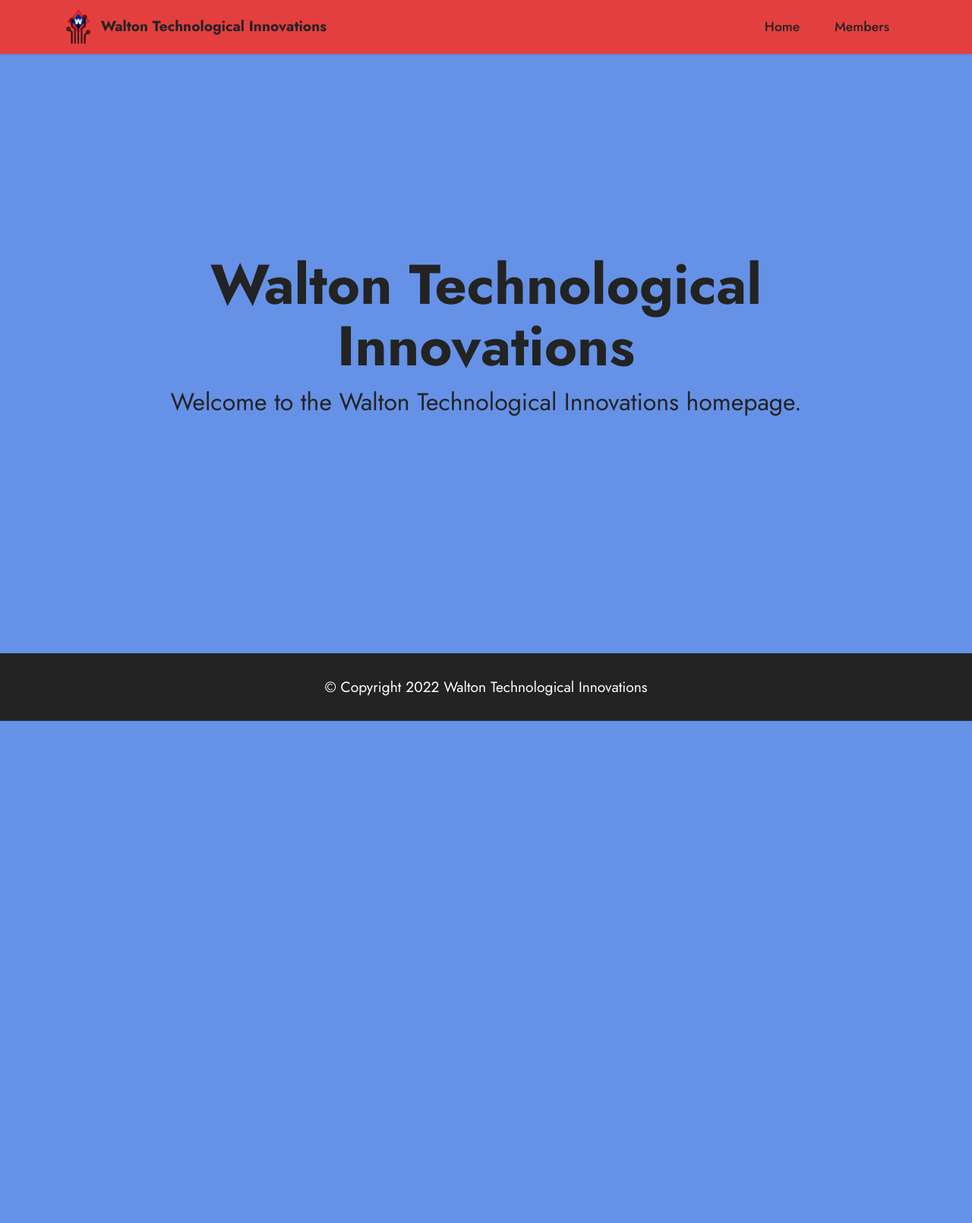
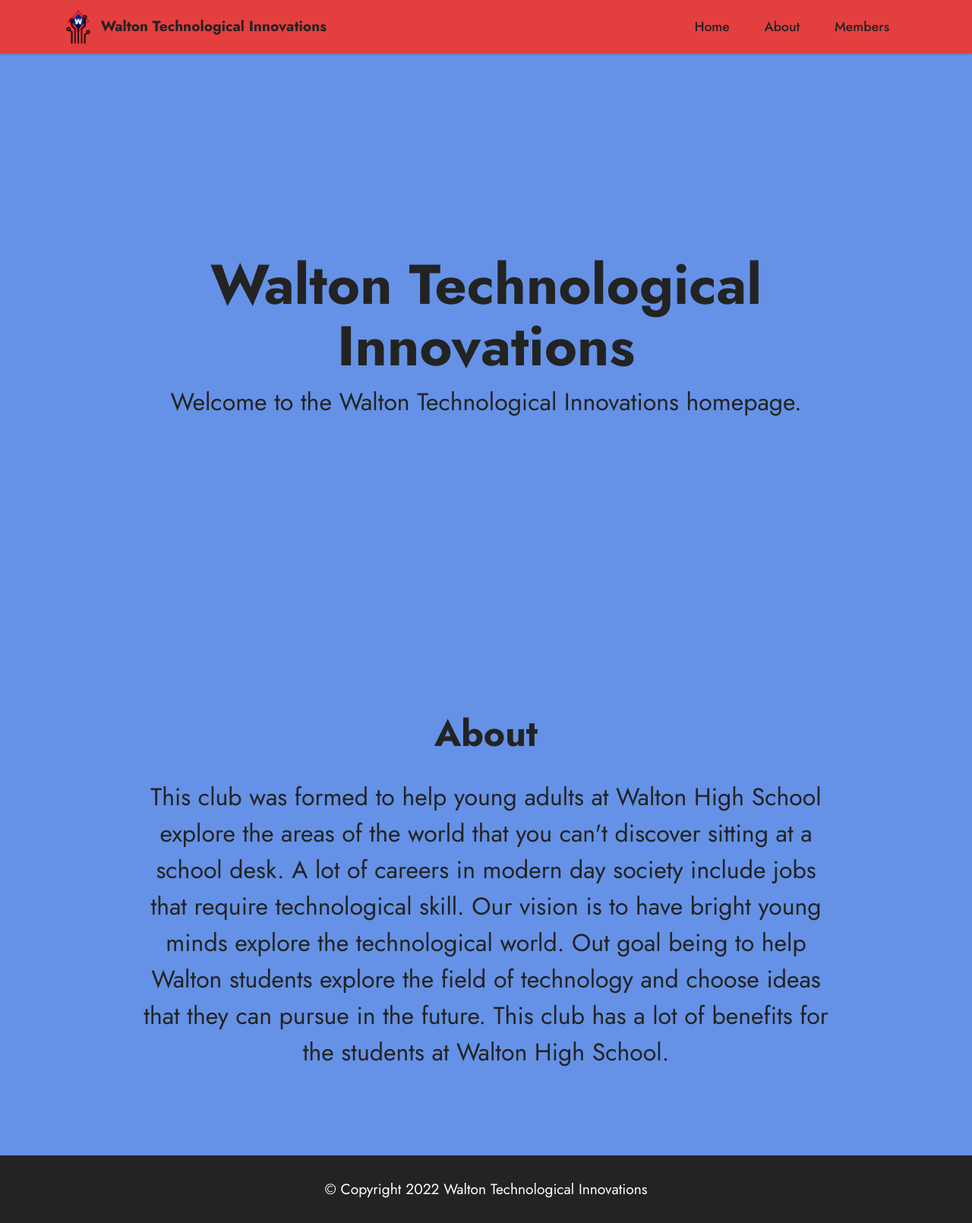
Before and after one commit to MitchellPeck/waltonti, a PHP site: page / in a window 1280 px wide. Shown: the whole page at 76% size. Before the commit the page ends 949 px from the top, so only its background shows below. Run offline with PHP 8.4, Linux system fonts and the light colour scheme.

Commit message:
1522-020922

```diff
--- a/account.html
+++ b/account.html
@@ -48,7 +48,7 @@
                 </div>
             </button>
             <div class="collapse navbar-collapse" id="navbarSupportedContent">
-                <ul class="navbar-nav nav-dropdown nav-right" data-app-modern-menu="true"><li class="nav-item"><a class="nav-link link text-black display-4" href="index.html">Home</a></li><li class="nav-item"><a class="nav-link link text-black text-primary display-4" href="members.html" aria-expanded="false">Members</a></li></ul>
+                <ul class="navbar-nav nav-dropdown nav-right" data-app-modern-menu="true"><li class="nav-item"><a class="nav-link link text-black display-4" href="index.html">Home</a></li><li class="nav-item"><a class="nav-link link text-black text-primary display-4" href="index.html#about">About</a></li><li class="nav-item"><a class="nav-link link text-black text-primary display-4" href="members.html" aria-expanded="false">Members</a></li></ul>
 
 
             </div>
--- a/assets/mobirise/css/mbr-additional.css
+++ b/assets/mobirise/css/mbr-additional.css
@@ -1054,6 +1054,11 @@ a {
   text-align: center;
   color: #232323;
 }
+.cid-sWYC1HkD74 {
+  padding-top: 5rem;
+  padding-bottom: 5rem;
+  background-color: #6592e6;
+}
 .cid-sWMMIug7O2 {
   padding-top: 30px;
   padding-bottom: 30px;
--- a/index.html
+++ b/index.html
@@ -48,7 +48,7 @@
                 </div>
             </button>
             <div class="collapse navbar-collapse" id="navbarSupportedContent">
-                <ul class="navbar-nav nav-dropdown nav-right" data-app-modern-menu="true"><li class="nav-item"><a class="nav-link link text-black display-4" href="index.html">Home</a></li><li class="nav-item"><a class="nav-link link text-black text-primary display-4" href="members.html" aria-expanded="false">Members</a></li></ul>
+                <ul class="navbar-nav nav-dropdown nav-right" data-app-modern-menu="true"><li class="nav-item"><a class="nav-link link text-black display-4" href="index.html">Home</a></li><li class="nav-item"><a class="nav-link link text-black text-primary display-4" href="index.html#about">About</a></li><li class="nav-item"><a class="nav-link link text-black text-primary display-4" href="members.html" aria-expanded="false">Members</a></li></ul>
 
 
             </div>
@@ -66,6 +66,22 @@
             <div class="col-12">
                 <h3 class="mbr-section-title mbr-white mbr-fonts-style display-1"><strong>Walton Technological Innovations</strong></h3>
                 <p class="mbr-text mbr-fonts-style mbr-white mb-4 display-5">Welcome to the Walton Technological Innovations homepage.</p>
+            </div>
+        </div>
+    </div>
+</section>
+
+<section data-bs-version="5.1" class="content4 cid-sWYC1HkD74" id="about">
+
+
+    <div class="container">
+        <div class="row justify-content-center">
+            <div class="title col-md-12 col-lg-10">
+                <h3 class="mbr-section-title mbr-fonts-style align-center mb-4 display-2">
+                    <strong>About</strong></h3>
+                <h4 class="mbr-section-subtitle align-center mbr-fonts-style mb-4 display-5">
+                    This club was formed to help young adults at Walton High School explore the areas of the world that you can't discover sitting at a school desk. A lot of careers in modern day society include jobs that require technological skill. Our vision is to have bright young minds explore the technological world. Out goal being to help Walton students explore the field of technology and choose ideas that they can pursue in the future. This club has a lot of benefits for the students at Walton High School.</h4>
+
             </div>
         </div>
     </div>
--- a/login.html
+++ b/login.html
@@ -48,7 +48,7 @@
                 </div>
             </button>
             <div class="collapse navbar-collapse" id="navbarSupportedContent">
-                <ul class="navbar-nav nav-dropdown nav-right" data-app-modern-menu="true"><li class="nav-item"><a class="nav-link link text-black display-4" href="index.html">Home</a></li><li class="nav-item"><a class="nav-link link text-black text-primary display-4" href="members.html" aria-expanded="false">Members</a></li></ul>
+                <ul class="navbar-nav nav-dropdown nav-right" data-app-modern-menu="true"><li class="nav-item"><a class="nav-link link text-black display-4" href="index.html">Home</a></li><li class="nav-item"><a class="nav-link link text-black text-primary display-4" href="index.html#about">About</a></li><li class="nav-item"><a class="nav-link link text-black text-primary display-4" href="members.html" aria-expanded="false">Members</a></li></ul>
 
 
             </div>
--- a/logout.html
+++ b/logout.html
@@ -48,7 +48,7 @@
                 </div>
             </button>
             <div class="collapse navbar-collapse" id="navbarSupportedContent">
-                <ul class="navbar-nav nav-dropdown nav-right" data-app-modern-menu="true"><li class="nav-item"><a class="nav-link link text-black display-4" href="index.html">Home</a></li><li class="nav-item"><a class="nav-link link text-black text-primary display-4" href="members.html" aria-expanded="false">Members</a></li></ul>
+                <ul class="navbar-nav nav-dropdown nav-right" data-app-modern-menu="true"><li class="nav-item"><a class="nav-link link text-black display-4" href="index.html">Home</a></li><li class="nav-item"><a class="nav-link link text-black text-primary display-4" href="index.html#about">About</a></li><li class="nav-item"><a class="nav-link link text-black text-primary display-4" href="members.html" aria-expanded="false">Members</a></li></ul>
 
 
             </div>
--- a/meetings.html
+++ b/meetings.html
@@ -48,7 +48,7 @@
                 </div>
             </button>
             <div class="collapse navbar-collapse" id="navbarSupportedContent">
-                <ul class="navbar-nav nav-dropdown nav-right" data-app-modern-menu="true"><li class="nav-item"><a class="nav-link link text-black display-4" href="index.html">Home</a></li><li class="nav-item"><a class="nav-link link text-black text-primary display-4" href="members.html" aria-expanded="false">Members</a></li></ul>
+                <ul class="navbar-nav nav-dropdown nav-right" data-app-modern-menu="true"><li class="nav-item"><a class="nav-link link text-black display-4" href="index.html">Home</a></li><li class="nav-item"><a class="nav-link link text-black text-primary display-4" href="index.html#about">About</a></li><li class="nav-item"><a class="nav-link link text-black text-primary display-4" href="members.html" aria-expanded="false">Members</a></li></ul>
 
 
             </div>
--- a/members.html
+++ b/members.html
@@ -50,7 +50,7 @@
                 </div>
             </button>
             <div class="collapse navbar-collapse" id="navbarSupportedContent">
-                <ul class="navbar-nav nav-dropdown nav-right" data-app-modern-menu="true"><li class="nav-item"><a class="nav-link link text-black display-4" href="index.html">Home</a></li><li class="nav-item"><a class="nav-link link text-black text-primary display-4" href="members.html" aria-expanded="false">Members</a></li></ul>
+                <ul class="navbar-nav nav-dropdown nav-right" data-app-modern-menu="true"><li class="nav-item"><a class="nav-link link text-black display-4" href="index.html">Home</a></li><li class="nav-item"><a class="nav-link link text-black text-primary display-4" href="index.html#about">About</a></li><li class="nav-item"><a class="nav-link link text-black text-primary display-4" href="members.html" aria-expanded="false">Members</a></li></ul>
 
 
             </div>
--- a/signup.html
+++ b/signup.html
@@ -48,7 +48,7 @@
                 </div>
             </button>
             <div class="collapse navbar-collapse" id="navbarSupportedContent">
-                <ul class="navbar-nav nav-dropdown nav-right" data-app-modern-menu="true"><li class="nav-item"><a class="nav-link link text-black display-4" href="index.html">Home</a></li><li class="nav-item"><a class="nav-link link text-black text-primary display-4" href="members.html" aria-expanded="false">Members</a></li></ul>
+                <ul class="navbar-nav nav-dropdown nav-right" data-app-modern-menu="true"><li class="nav-item"><a class="nav-link link text-black display-4" href="index.html">Home</a></li><li class="nav-item"><a class="nav-link link text-black text-primary display-4" href="index.html#about">About</a></li><li class="nav-item"><a class="nav-link link text-black text-primary display-4" href="members.html" aria-expanded="false">Members</a></li></ul>
 
 
             </div>
```
Also changed, not shown: 1 other file.
